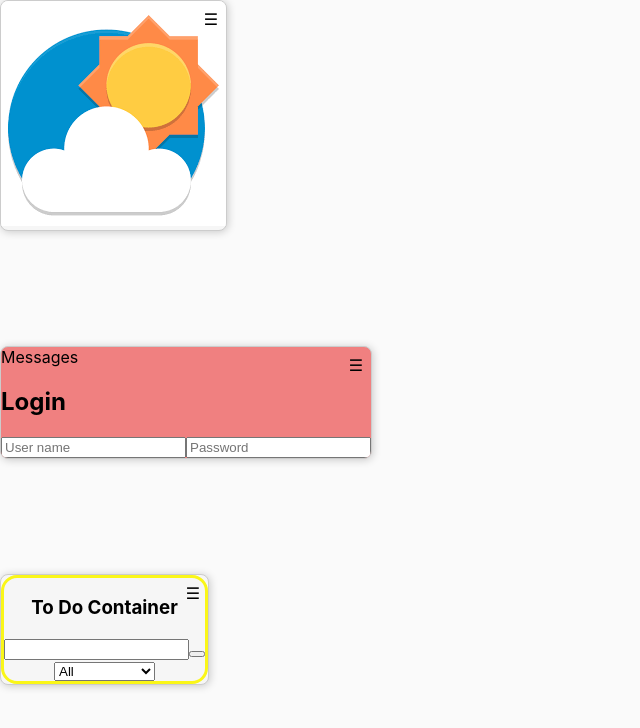
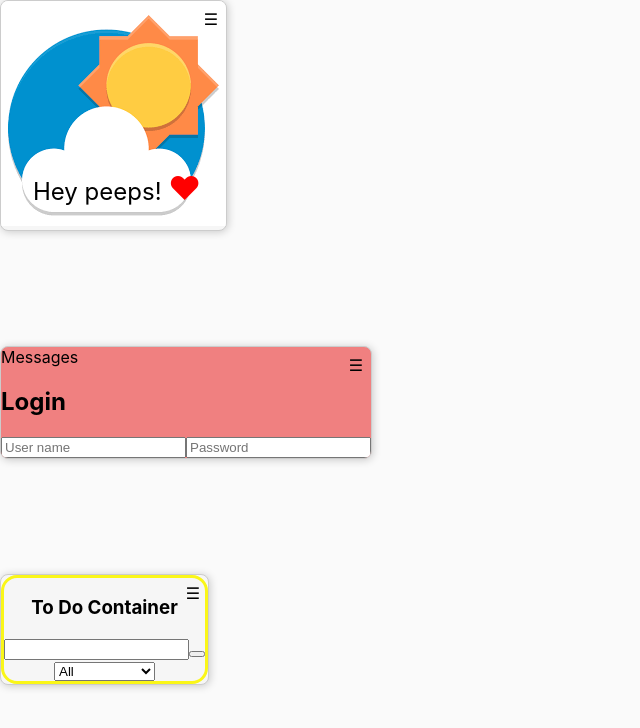
Before and after one commit to Earle-Poole/cool-dash, a React (Create React App) app: page / in a window 1280 px wide. Shown: the top 728 px of the page, without its empty margins (0-640 px from the left). Built offline with nearby package versions, Linux system fonts and the light colour scheme.

Commit message:
Greetings

```diff
--- a/src/molecules/weather/Weather.tsx
+++ b/src/molecules/weather/Weather.tsx
@@ -5,6 +5,9 @@ const Weather = () => {
   return (
     <div className={styles.weather}>
       <img src={weatherIcon} alt='weather icon' />
+      <span>
+        Hey peeps! <strong>♥</strong>
+      </span>
     </div>
   )
 }
--- a/src/molecules/weather/weather.module.css
+++ b/src/molecules/weather/weather.module.css
@@ -1,3 +1,12 @@
-.weather {
+.weather span {
+  position: absolute;
+  bottom: 1.5rem;
+  left: 2rem;
+  font-size: 1.5rem;
+}
+
+.weather span strong {
   color: red;
+  font-size: 2rem;
+  line-height: 1.5rem;
 }
```
